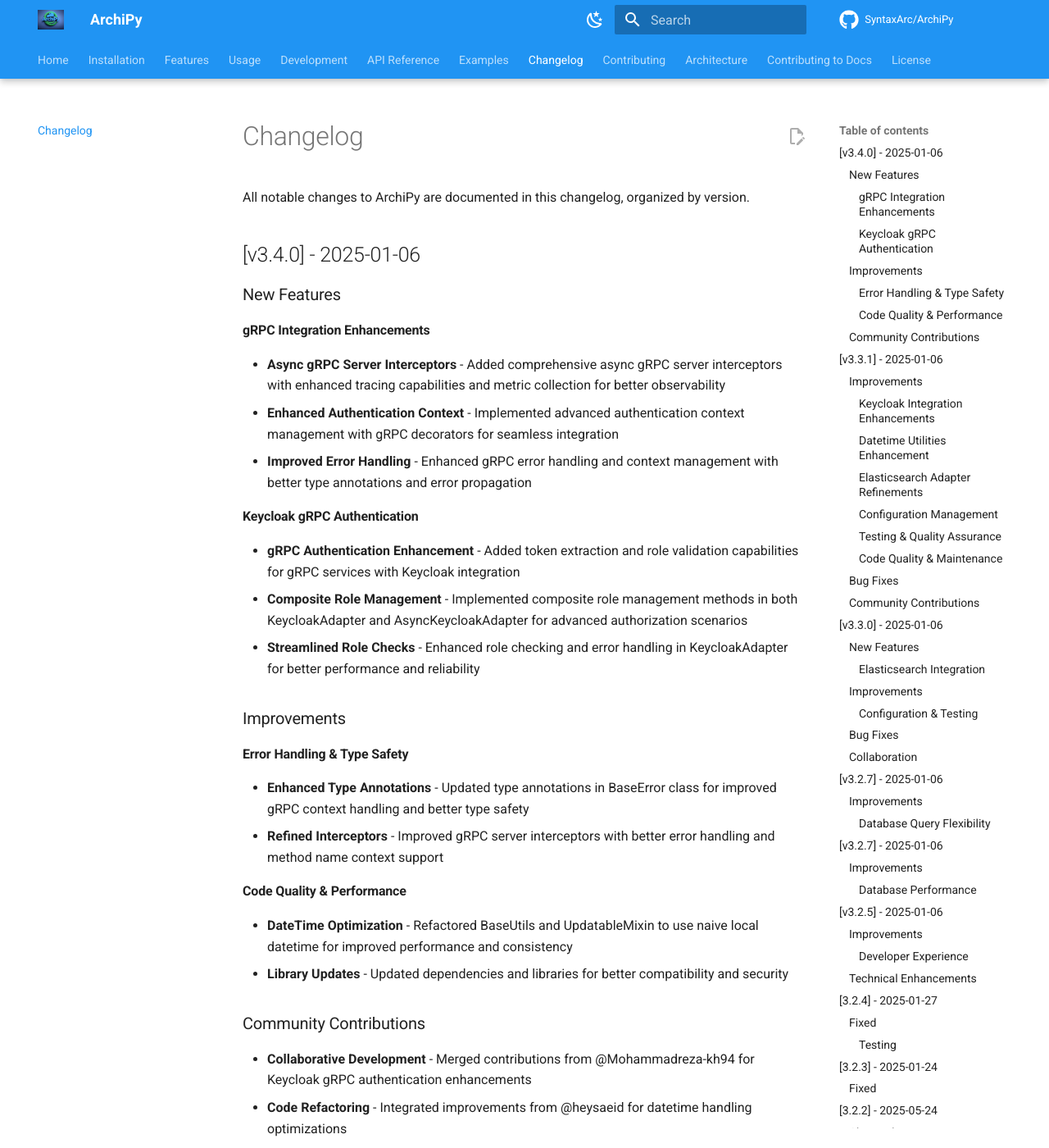
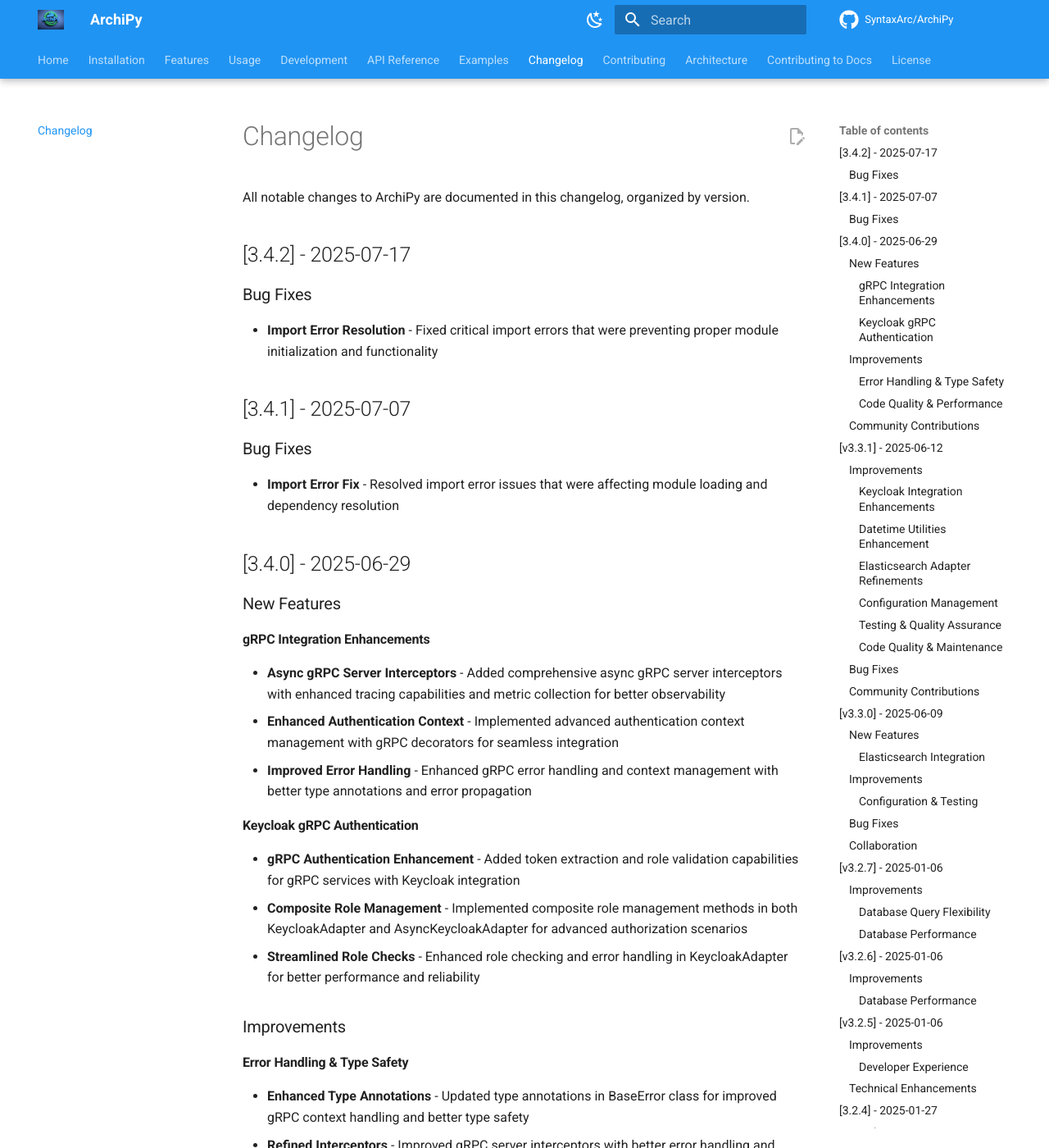
Before and after one commit to negatic/ArchiPy, an MkDocs documentation site: the page built from docs/changelog.md, in a window 1280 px wide and 1400 px high. Shown: the whole window at 82% size. Built offline with MkDocs 1.6.1 and Material for MkDocs 9.7.7, drawn with Linux system fonts in a browser that asks for light colours; comment, search, counter and statistics services are not loaded; the version menu is left out; some of the changed text lies outside the part shown.

Commit message:
update changelogs

```diff
--- a/docs/changelog.md
+++ b/docs/changelog.md
@@ -2,8 +2,19 @@
 
 All notable changes to ArchiPy are documented in this changelog, organized by version.
 
+## [3.4.2] - 2025-07-17
 
-## [v3.4.0] - 2025-01-06
+### Bug Fixes
+
+- **Import Error Resolution** - Fixed critical import errors that were preventing proper module initialization and functionality
+
+## [3.4.1] - 2025-07-07
+
+### Bug Fixes
+
+- **Import Error Fix** - Resolved import error issues that were affecting module loading and dependency resolution
+
+## [3.4.0] - 2025-06-29
 
 ### New Features
 
@@ -31,7 +42,7 @@
 - **Collaborative Development** - Merged contributions from @Mohammadreza-kh94 for Keycloak gRPC authentication enhancements
 - **Code Refactoring** - Integrated improvements from @heysaeid for datetime handling optimizations
 
-## [v3.3.1] - 2025-01-06
+## [v3.3.1] - 2025-06-12
 
 ### Improvements
 
@@ -91,7 +102,7 @@
 - **Collaborative improvements** - Merged contributions from @Mohammadreza-kh94 for Keycloak enhancements and @heysaeid
   for configuration fixes
 
-## [v3.3.0] - 2025-01-06
+## [v3.3.0] - 2025-06-09
 
 ### New Features
 
@@ -133,7 +144,12 @@
   result processing, allowing developers to choose between `fetchall()` for multiple entities or `scalars().all()` for
   single entity queries, optimizing performance based on query requirements.
 
-## [v3.2.7] - 2025-01-06
+#### Database Performance
+
+- **Optimized search query execution** - Refactored SQLAlchemy query execution method to use `fetchall()` instead of
+  `scalars().all()` for improved performance and memory efficiency in both synchronous and asynchronous adapters
+
+## [v3.2.6] - 2025-01-06
 
 ### Improvements
 
```
